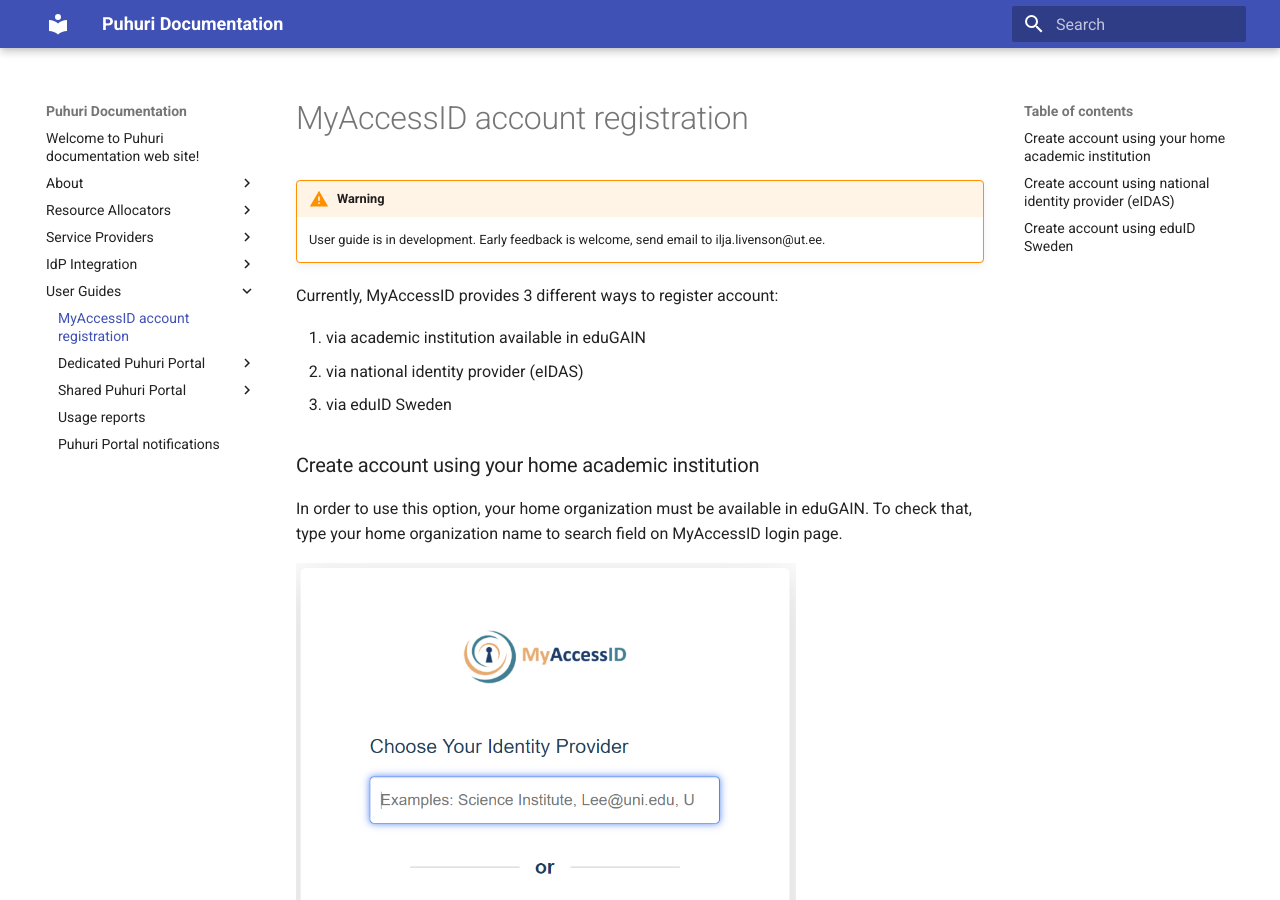
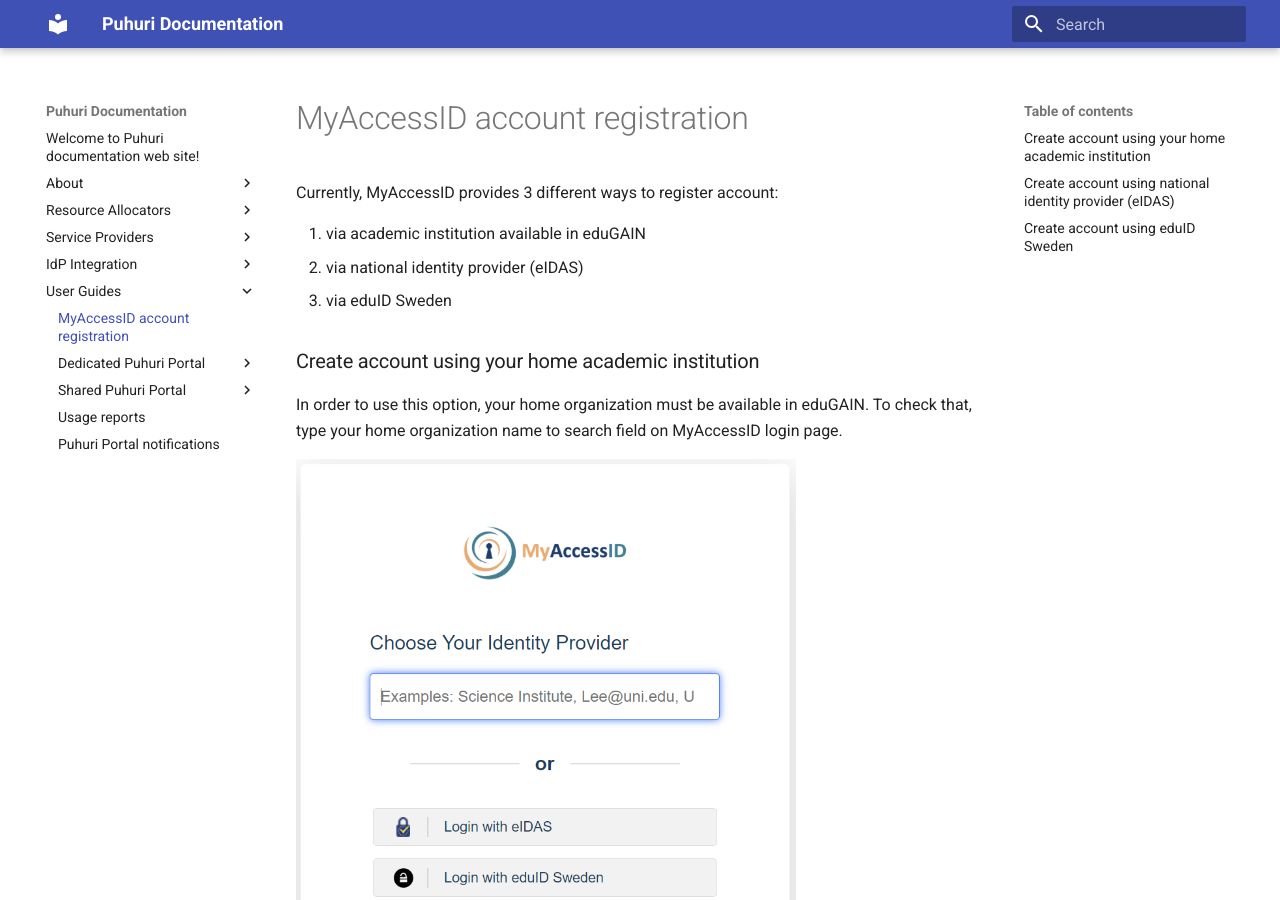
Before and after one commit to neicnordic/puhuri-web, an MkDocs documentation site: the page built from docs/user_guides/myaccessid_registration.md, in a window 1280 px wide and 900 px high. Built offline with MkDocs 1.6.1 and Material for MkDocs 9.7.7, drawn with Linux system fonts in a browser that asks for light colours.

Commit message:
Note removed from myaccessid_registration.md

```diff
--- a/docs/user_guides/myaccessid_registration.md
+++ b/docs/user_guides/myaccessid_registration.md
@@ -1,7 +1,4 @@
 # MyAccessID account registration
-
-!!! warning
-    User guide is in development. Early feedback is welcome, send email to ilja.livenson@ut.ee.
 
 Currently, MyAccessID provides 3 different ways to register account:
 
```
